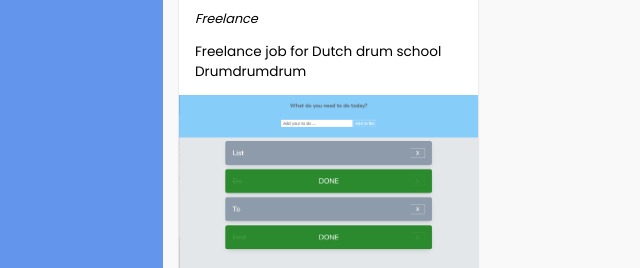
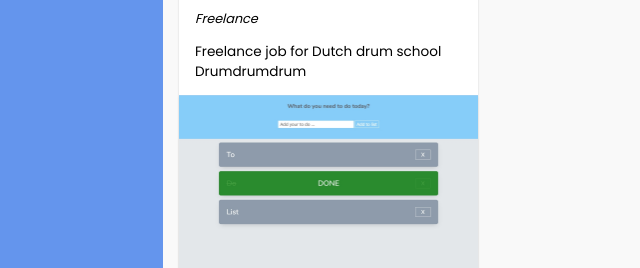
Before and after one commit to ThomasHoenselaars/PORTFOLIO-FINAL-1, a website built with webpack: page src/index.html in a window 1280 px wide. Shown: the part 1276-1544 px from the top of the page, without its empty margins (157-797 px from the left). Built offline with nearby package versions, Linux system fonts and the light colour scheme.

Commit message:
update final

```diff
--- a/src/index.html
+++ b/src/index.html
@@ -106,7 +106,7 @@
             <div class="course assignment javascript">
               <div class="card">
                 <a href="https://thomashoenselaars.github.io/Week14Todo/" target="_blank">
-                <img src="/images/todojs.png" alt="" class="card-img" />
+                <img src="images/todojsnee1.jpg" alt="" class="card-img" />
                 <div class="card-body">
                   <div class="card-top">
                     <h3 class="course-name">Week 14: To Do List</h3>
```
Also changed, not shown: src/images/oud/profiel.JPG (added), src/images/oud/todojsnee1.jpg (added), src/images/todojs.png (deleted), src/images/todojsnee1.jpg (added), 6 other files. Lines whose indentation alone changed are shown as unchanged.
